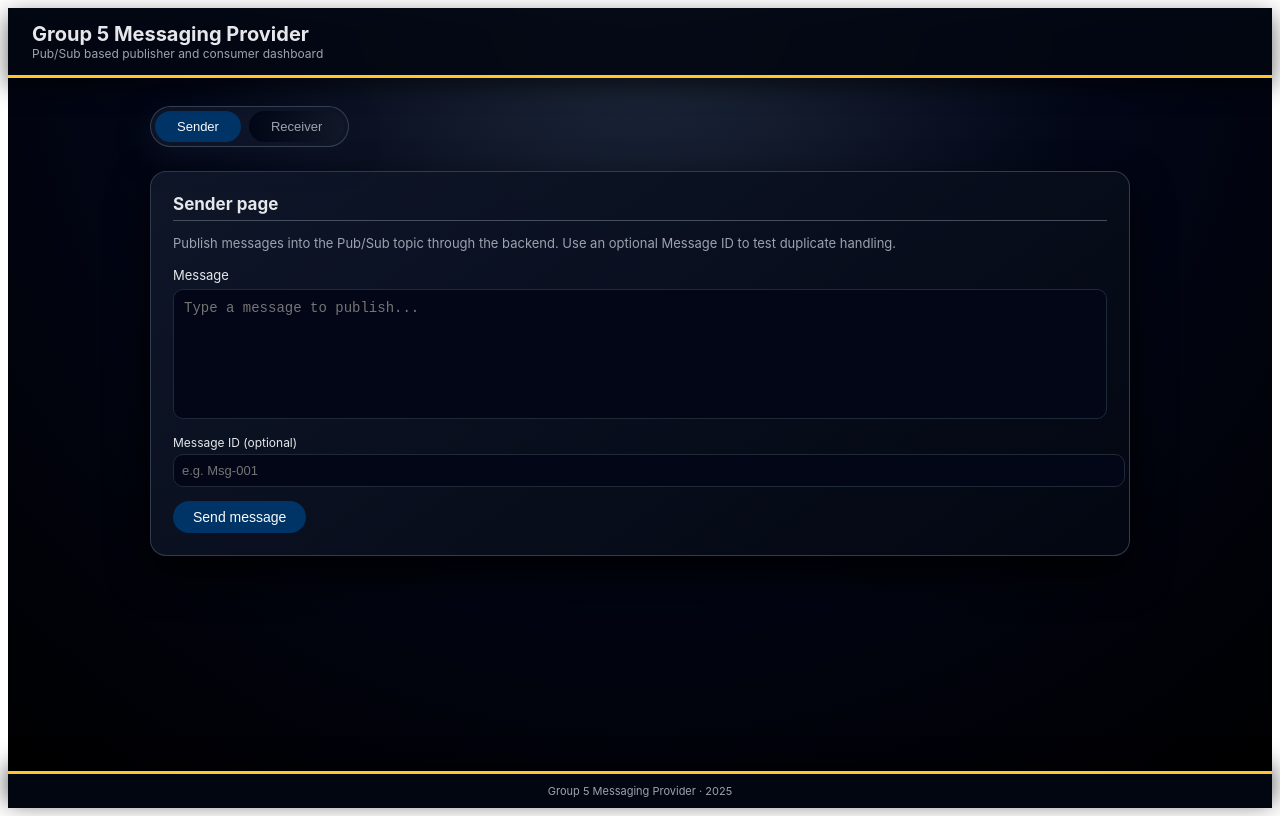
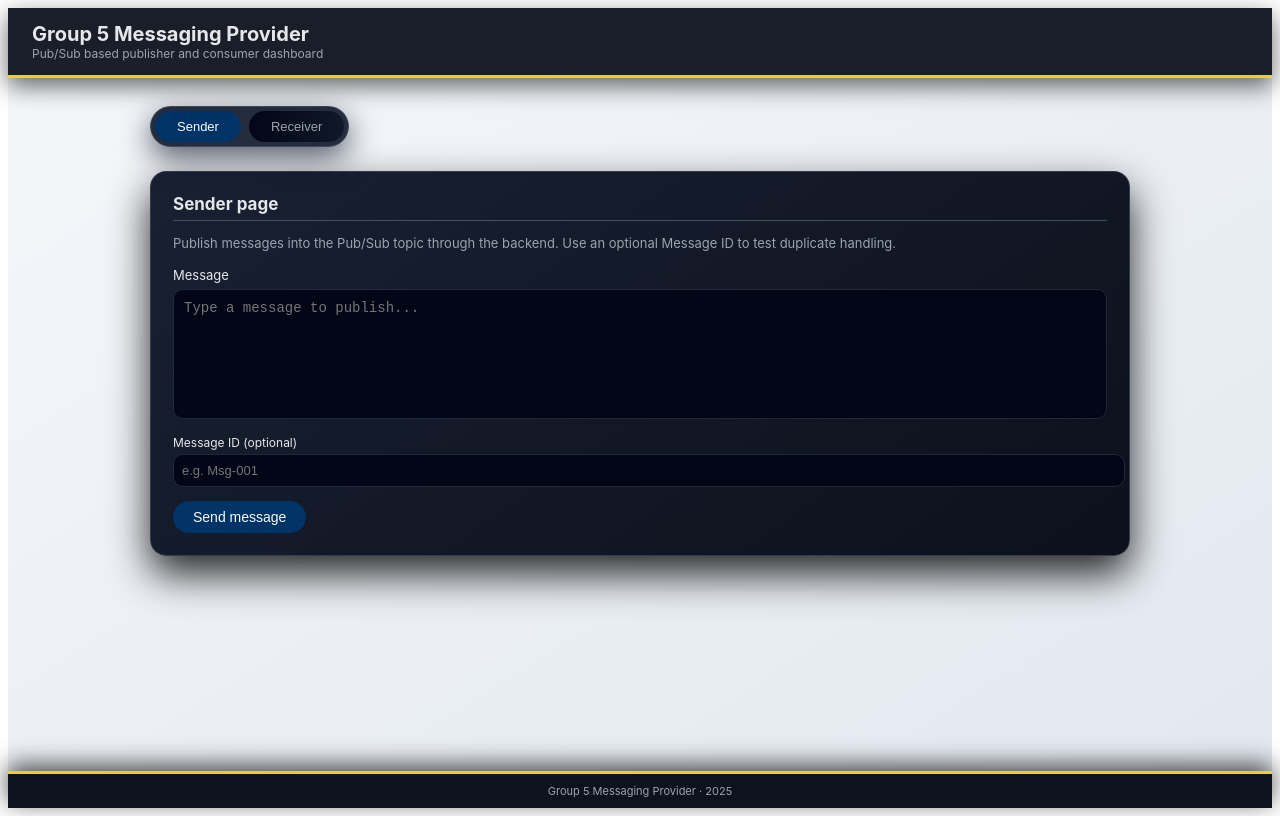
Before and after one commit to AdamChap94/IS-4880-Capstone-Project, a React (Vite) app in the folder frontend/: page / in a window 1280 px wide. Built offline with nearby package versions, Linux system fonts and the light colour scheme; no server answers.

Commit message:
Update arc.app.jsx

```diff
--- a/frontend/src/arc.app.jsx
+++ b/frontend/src/arc.app.jsx
@@ -12,7 +12,7 @@ export default function App() {
     <div
       style={{
         minHeight: "100vh",
-        background: "radial-gradient(circle at top, #1e293b 0, #020617 45%, #000 100%)",
+       background: "linear-gradient(to bottom right, #f5f7fa, #e2e8f0)",
         display: "flex",
         flexDirection: "column",
         color: "#e5e7eb",
```
